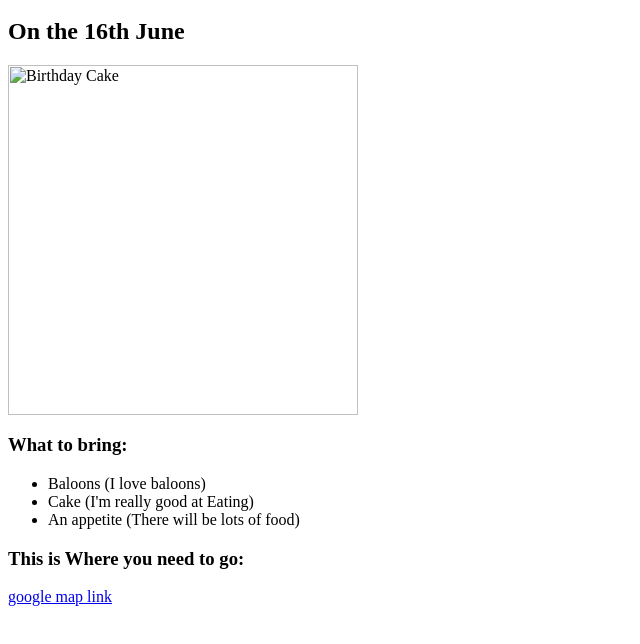
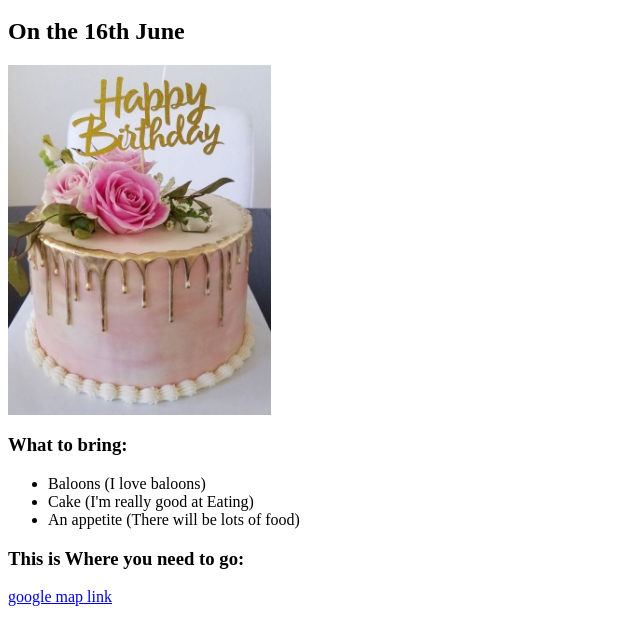
Before and after one commit to modistark/HTML-Protfolio, a plain HTML site: page public/birthday-invite.html in a window 1280 px wide. Shown: the part 48-692 px from the top of the page, without its empty margins (0-640 px from the left). Drawn offline with Linux system fonts and the light colour scheme.

Commit message:
Update birthday-invite.html

```diff
--- a/public/birthday-invite.html
+++ b/public/birthday-invite.html
@@ -3,7 +3,7 @@
     <body>
         <h1>It's My Birthday!</h1>
         <h2>On the 16th June</h2>
-        <img src = "/3.4 Birthday Invite Project/4aad80f4dd370a0f1a2a88fb133ea300.jpg" alt = "Birthday Cake" height = "350px"/>
+        <img src = "../assets/images/4aad80f4dd370a0f1a2a88fb133ea300.jpg" alt = "Birthday Cake" height = "350px"/>
         <h3>What to bring:</h3>
         <ul>
             <li>Baloons (I love baloons)</li>
```
